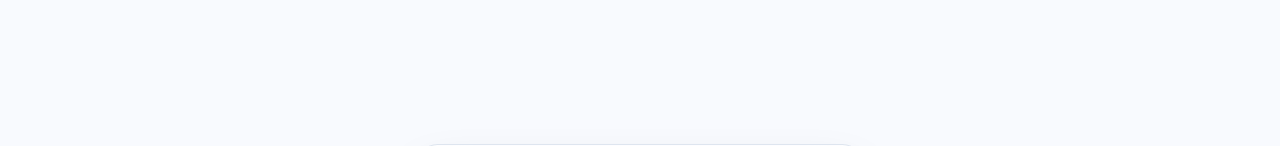
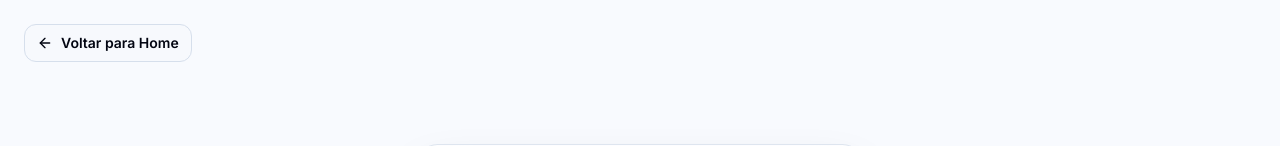
Before and after one commit to laurielmesquita/talentflow, a Next.js app in the folder talentflow-web/: page /login in a window 1280 px wide. Shown: the top 146 px of the page. Built offline with nearby package versions, Linux system fonts and the light colour scheme.

Commit message:
feat: add back-to-home link on login page

```diff
--- a/talentflow-web/src/app/login/page.tsx
+++ b/talentflow-web/src/app/login/page.tsx
@@ -3,7 +3,7 @@
 import React, { useState, useEffect, Suspense } from 'react';
 import { useRouter, useSearchParams } from 'next/navigation';
 import Link from 'next/link';
-import { Lock, Mail, Eye, EyeOff, Loader2 } from 'lucide-react';
+import { Lock, Mail, Eye, EyeOff, Loader2, ArrowLeft } from 'lucide-react';
 import { setSession } from '@/lib/auth';
 
 function LoginContent() {
@@ -52,6 +52,14 @@ function LoginContent() {
 
   return (
     <div className="flex-1 w-full bg-background text-foreground flex items-center justify-center p-4 relative overflow-hidden font-sans select-none">
+      {/* Voltar para Home */}
+      <Link
+        href="/"
+        className="absolute top-6 left-6 text-sm font-semibold hover:text-primary transition-colors py-2 px-3 rounded-lg border border-border bg-background/50 flex items-center gap-2"
+      >
+        <ArrowLeft className="w-4 h-4" /> Voltar para Home
+      </Link>
+
       {/* Background Ambient Glows */}
       <div className="absolute top-[-10%] left-[-10%] w-[500px] h-[500px] bg-primary/5 rounded-full blur-[100px] pointer-events-none -z-10 animate-pulse duration-[6000ms]" />
       <div className="absolute bottom-[-10%] right-[-10%] w-[600px] h-[600px] bg-purple-500/5 rounded-full blur-[120px] pointer-events-none -z-10 animate-pulse duration-[8000ms]" />
```
